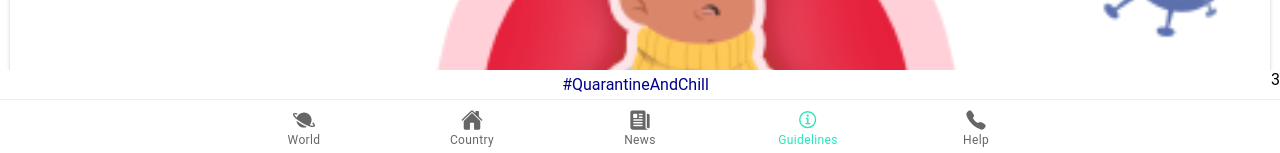
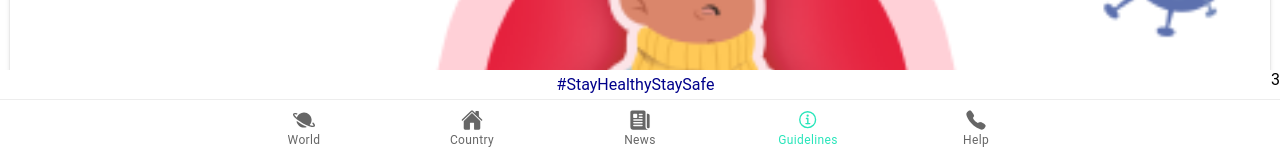
Before and after one commit to kapilraghuwanshi/corona-tracker-app, a React (Create React App) app: page /guidelines in a window 1280 px wide. Shown: the part 644-797 px from the top of the page. Built offline with nearby package versions, Linux system fonts and the light colour scheme.

Commit message:
Changed hashTags in the footer

```diff
--- a/src/pages/GuidelinesTab.tsx
+++ b/src/pages/GuidelinesTab.tsx
@@ -48,7 +48,7 @@ const WorldTab: React.FC = () => {
         </IonList>
       </IonContent>
       <IonRow>
-        <IonCol class="pageTitle">#QuarantineAndChill</IonCol>3
+        <IonCol class="pageTitle">#StayHealthyStaySafe</IonCol>3
       </IonRow>
     </IonPage >
   );
--- a/src/pages/HelpTab.tsx
+++ b/src/pages/HelpTab.tsx
@@ -68,7 +68,7 @@ const HelpTab: React.FC = () => {
         </IonCard>
       </IonContent>
       <IonRow>
-        <IonCol class="pageTitle">#StayHomeStaySafe</IonCol>
+        <IonCol class="pageTitle">#WorldFightsCorona</IonCol>
       </IonRow>
     </IonPage>
   );
--- a/src/pages/WorldTab.tsx
+++ b/src/pages/WorldTab.tsx
@@ -196,7 +196,7 @@ const WorldTab: React.FC = () => {
         <IonCol class="tableCol">{recovered?.toLocaleString()}</IonCol>
         <IonCol class="tableCol">{deaths?.toLocaleString()}</IonCol>
       </IonRow>
-    </IonPage >
+    </IonPage>
   );
 };
 
```
